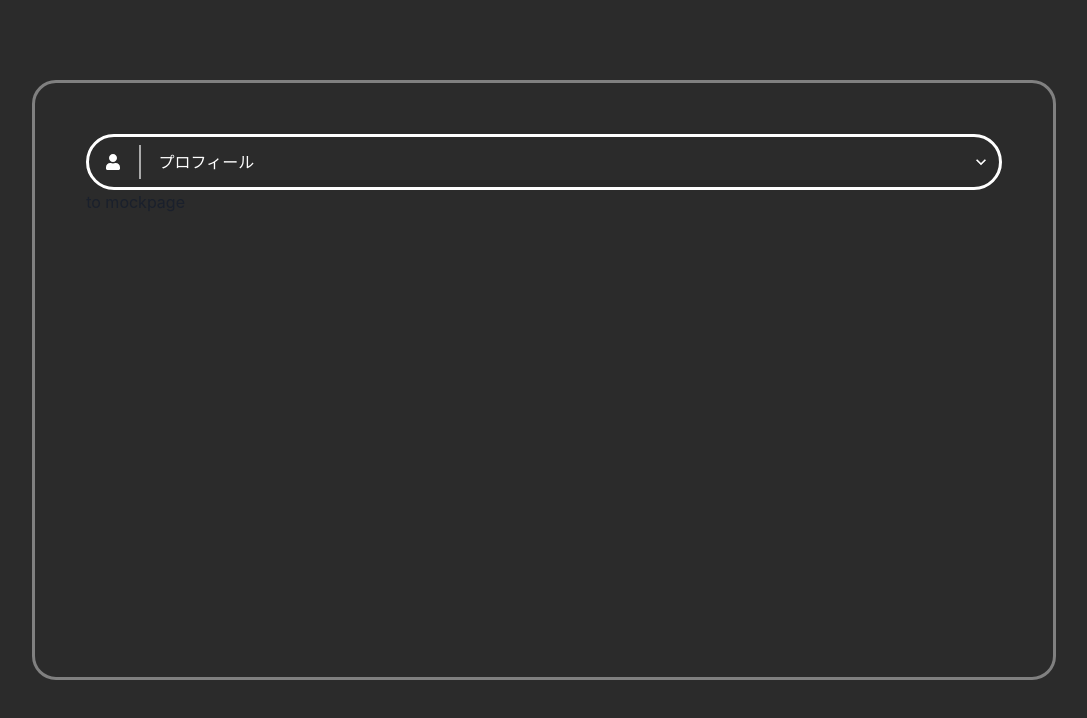
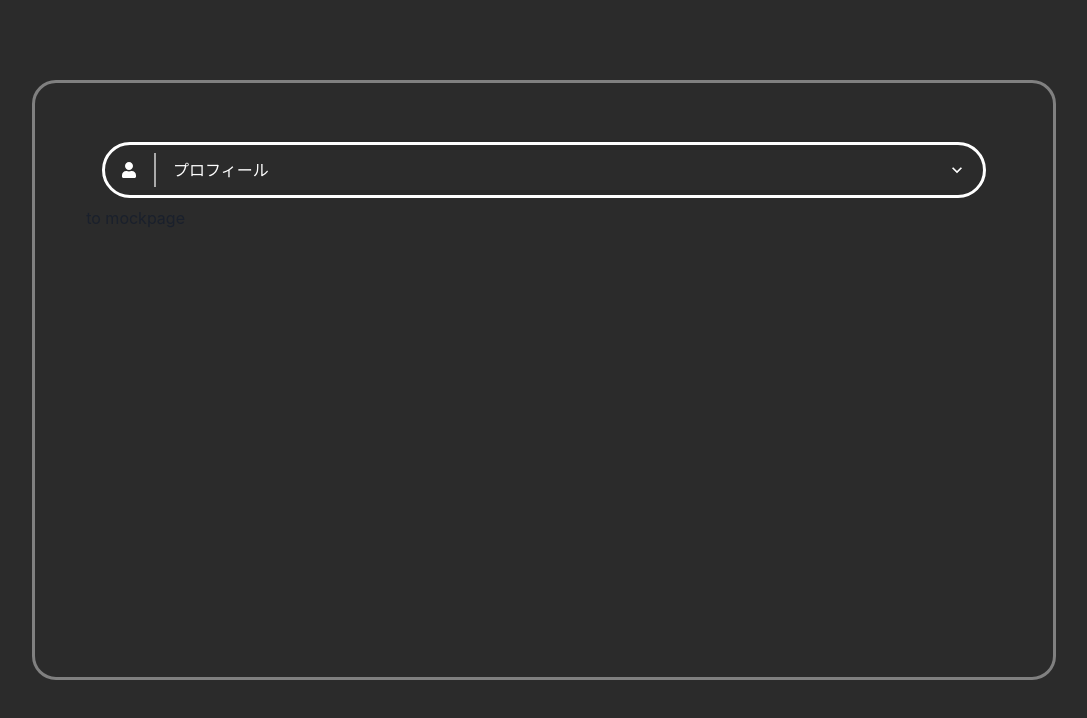
Before and after one commit to NULL-header/null-header.github.io, a Next.js app: page / in a window 1280 px wide. Shown: the top 718 px of the page, without its empty margins (96-1183 px from the left). Built offline with nearby package versions, Linux system fonts and the light colour scheme.

Commit message:
refactor: attach style parent directly for base interface #45

```diff
--- a/components/content-list/base-interface.tsx
+++ b/components/content-list/base-interface.tsx
@@ -4,12 +4,39 @@ import { Icon, Divider, Box } from "@chakra-ui/react";
 
 export interface BaseInterfaceProps {
   icon: IconType;
-  children: JSX.Element;
+  children: JSX.Element | JSX.Element[];
 }
 
 export const BaseInterface = React.memo(
   ({ icon, children }: BaseInterfaceProps) => (
-    <>
+    <Box
+      height="7vh"
+      width="100%"
+      borderColor="white"
+      borderStyle="solid"
+      borderWidth="medium"
+      borderRadius="full"
+      textColor="white"
+      display="flex"
+      flexDirection="row"
+      color="white"
+      alignItems="center"
+      padding="2"
+      paddingX="4"
+      _focus={{
+        outline: "none",
+        backgroundColor: "white",
+        textColor: "black",
+        color: "black",
+        borderColor: "black",
+      }}
+      _hover={{
+        backgroundColor: "white",
+        textColor: "black",
+        color: "black",
+        borderColor: "black",
+      }}
+    >
       <Icon as={icon} />
       <Divider
         orientation="vertical"
@@ -17,24 +44,20 @@ export const BaseInterface = React.memo(
         height="100%"
         borderLeftWidth="2px"
       />
-      <Box flexGrow={1}>{children}</Box>
-    </>
+      <Box
+        flexGrow={1}
+        alignItems="center"
+        justifyContent="center"
+        display="flex"
+        flexDirection="row"
+      >
+        {children}
+      </Box>
+    </Box>
   ),
 );
 
-export const INTERFACE_PARENT_STYLE = {
-  height: "7vh",
-  borderColor: "white",
-  borderStyle: "solid",
-  borderWidth: "medium",
-  borderRadius: "full",
-  textColor: "white",
-  display: "flex",
-  flexDirection: "row",
-  color: "white",
-  alignItems: "center",
-  padding: "2",
-  paddingLeft: "4",
+export const INTERFACE_PARENT_BUTTON_STYLE_FOCUS = {
   _focus: {
     outline: "none",
     backgroundColor: "white",
@@ -42,10 +65,4 @@ export const INTERFACE_PARENT_STYLE = {
     color: "black",
     borderColor: "black",
   },
-  _hover: {
-    backgroundColor: "white",
-    textColor: "black",
-    color: "black",
-    borderColor: "black",
-  },
 } as const;
--- a/components/content-list/container/container.tsx
+++ b/components/content-list/container/container.tsx
@@ -7,7 +7,7 @@ import {
   AccordionIcon,
   Text,
 } from "@chakra-ui/react";
-import { BaseInterface, INTERFACE_PARENT_STYLE } from "../base-interface";
+import { BaseInterface } from "../base-interface";
 import type { InterfaceProps } from "./types";
 
 interface ContainerProps extends InterfaceProps {
@@ -17,11 +17,13 @@ export const Container = React.memo(
   ({ title, children, icon }: ContainerProps) => (
     <Accordion allowToggle>
       <AccordionItem borderStyle="unset">
-        <AccordionButton {...INTERFACE_PARENT_STYLE}>
+        <AccordionButton width="100%">
           <BaseInterface icon={icon}>
-            <Text textAlign="left">{title}</Text>
+            <Text textAlign="left" flexGrow={1}>
+              {title}
+            </Text>
+            <AccordionIcon />
           </BaseInterface>
-          <AccordionIcon />
         </AccordionButton>
         <AccordionPanel>{children}</AccordionPanel>
       </AccordionItem>
```
